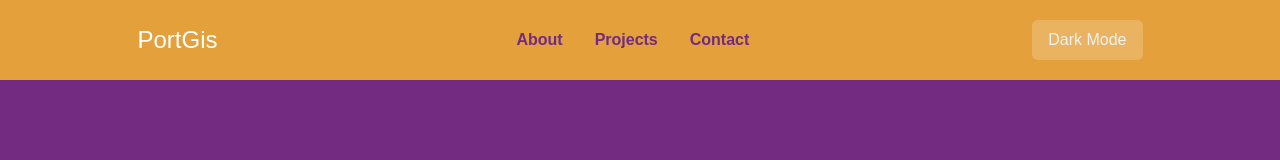
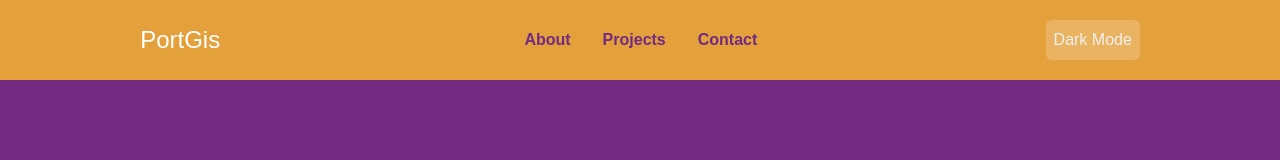
Before and after one commit to yogisyo16/porto-by-yogis-v2, a Next.js app: page / in a window 1280 px wide. Shown: the top 160 px of the page. Built offline with nearby package versions, Linux system fonts and the light colour scheme.

Commit message:
Update: button sizes

```diff
--- a/components/Button/PtThemeToggleButton.tsx
+++ b/components/Button/PtThemeToggleButton.tsx
@@ -23,7 +23,7 @@ export default function PtThemeToggleButton() {
   return (
     <button
       onClick={toggleTheme}
-      className="px-4 py-2 rounded-md bg-white/20 hover:bg-white/30 transition-colors"
+      className="px-2 py-2 rounded-md bg-white/20 hover:bg-white/30 transition-colors"
     >
       {theme === "dark" ? "Light" : "Dark"} Mode
     </button>
```
